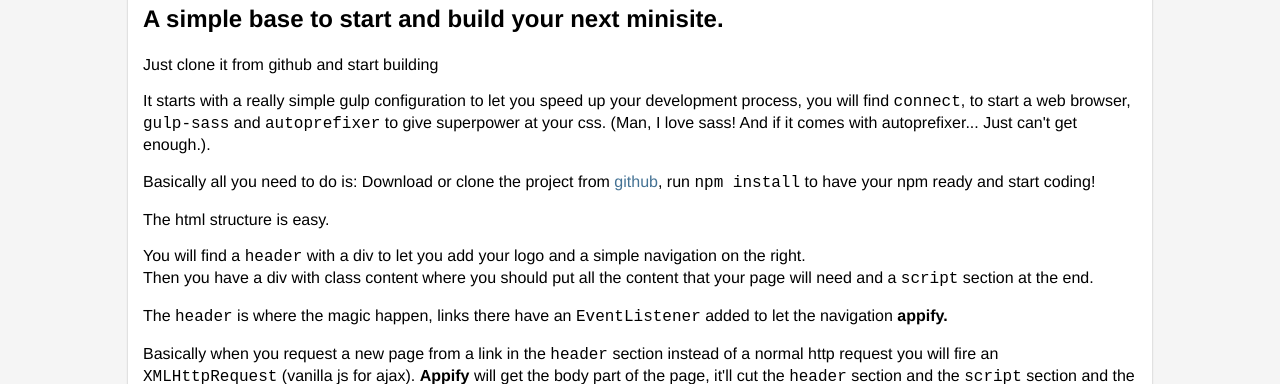
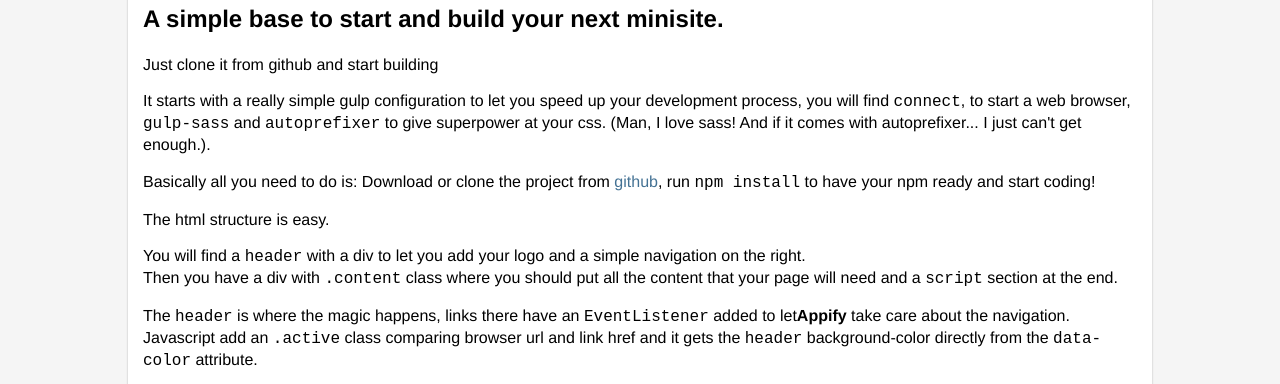
Before and after one commit to dbertella/appify, a website: page app/index.html in a window 1280 px wide. Shown: the part 566-950 px from the top of the page. Drawn offline with Linux system fonts and the light colour scheme.

Commit message:
better explenation on g-pages

```diff
--- a/app/index.html
+++ b/app/index.html
@@ -24,18 +24,18 @@
 			<h2>A simple base to start and build your next minisite.</h2>
 			<p>Just clone it from github and start building</p>
 
-			<p>It starts with a really simple gulp configuration to let you speed up your development process, you will find <span class="code">connect</span>, to start a web browser, <span class="code">gulp-sass</span> and <span class="code">autoprefixer</span> to give superpower at your css. (Man, I love sass! And if it comes with autoprefixer... Just can't get enough.).</p>
+			<p>It starts with a really simple gulp configuration to let you speed up your development process, you will find <span class="code">connect</span>, to start a web browser, <span class="code">gulp-sass</span> and <span class="code">autoprefixer</span> to give superpower at your css. (Man, I love sass! And if it comes with autoprefixer... I just can't get enough.).</p>
 
 			<p>Basically all you need to do is: Download or clone the project from <a href="https://github.com/dbertella/appify" target="_blank">github</a>, run <span class="code">npm install</span> to have your npm ready and start coding!</p>
 
 			<p>The html structure is easy.</p>
 
 			<p>You will find a <span class="code">header</span> with a div to let you add your logo and a simple navigation on the right. <br>
-			Then you have a div with class content where you should put all the content that your page will need and a <span class="code">script</span> section at the end.</p>
+			Then you have a div with <span class="code">.content</span> class where you should put all the content that your page will need and a <span class="code">script</span> section at the end.</p>
 
-			<p>The <span class="code">header</span> is where the magic happen, links there have an <span class="code">EventListener</span> added to let the navigation <strong>appify.</strong></p>
+			<p>The <span class="code">header</span> is where the magic happens, links there have an <span class="code">EventListener</span> added to let<strong>Appify</strong> take care about the navigation. Javascript add an <span class="code">.active</span> class comparing browser url and link href and it gets the <span class="code">header</span> background-color directly from the <span class="code">data-color</span> attribute.</p>
 
-			<p>Basically when you request a new page from a link in the <span class="code">header</span> section instead of a normal http request you will fire an <span class="code">XMLHttpRequest</span> (vanilla js for ajax). <strong>Appify</strong> will get the body part of the page, it'll cut the <span class="code">header</span> section and the <span class="code">script</span> section and the .content section of the page requested will replace the first one</p>
+			<p>Basically when you request a new page from <span class="code">header</span> section's link instead of a normal http request you will fire an <span class="code">XMLHttpRequest</span> (vanilla js). <strong>Appify</strong> will get the <span class="code">body</span> part of the page, it'll cut <span class="code">header</span> and <span class="code">script</span> section and then requested page<span class="code">.content</span> section will replace the first one.</p>
 
 			<p>What are you waiting for? Get it on github: <a href="https://github.com/dbertella/appify" target="_blank">github.com/dbertella/appify</a> and tell me what you think <a href="https://twitter.com/_denb" target="_blank">@_denb</a></p>
 
```
